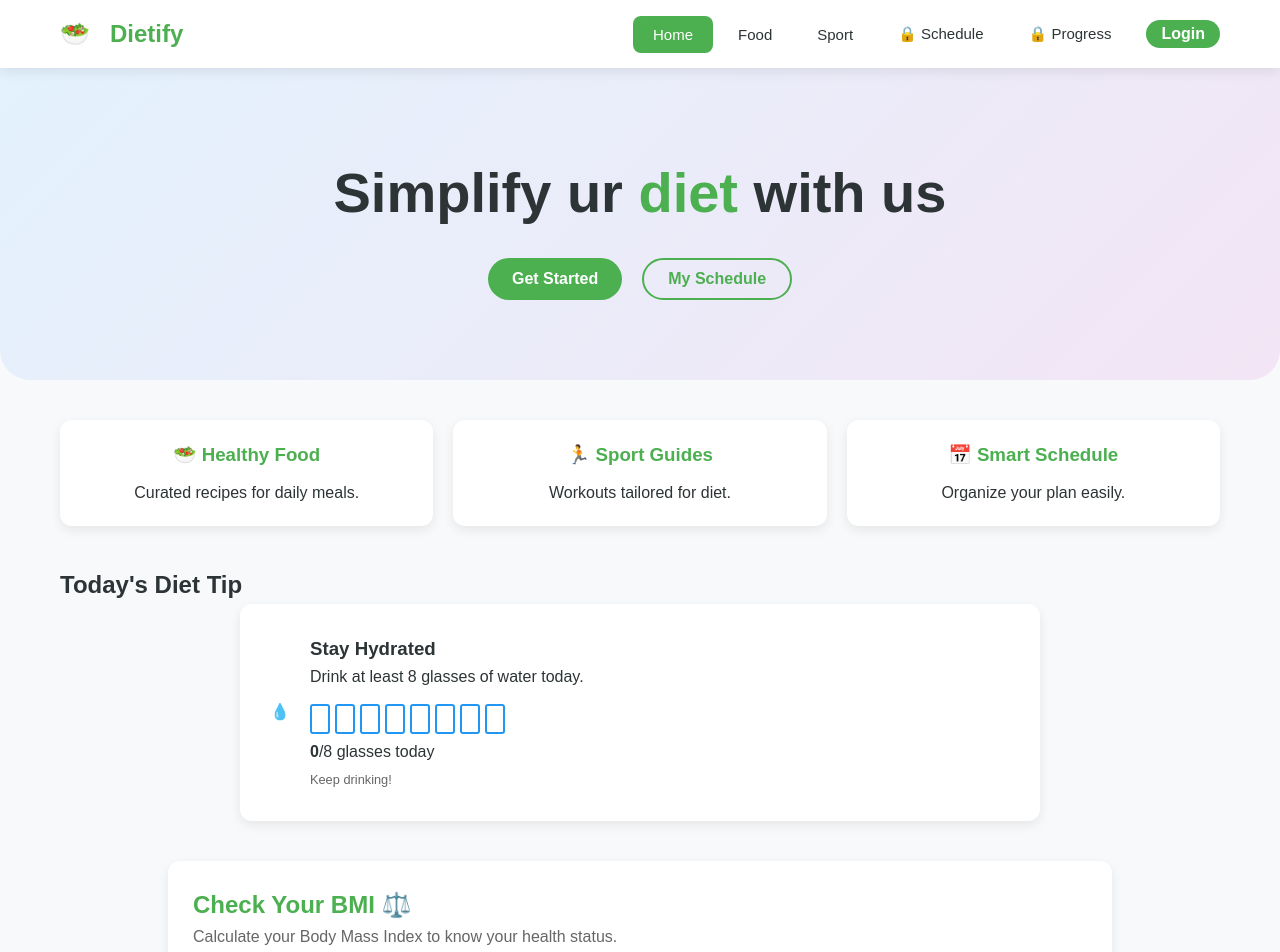
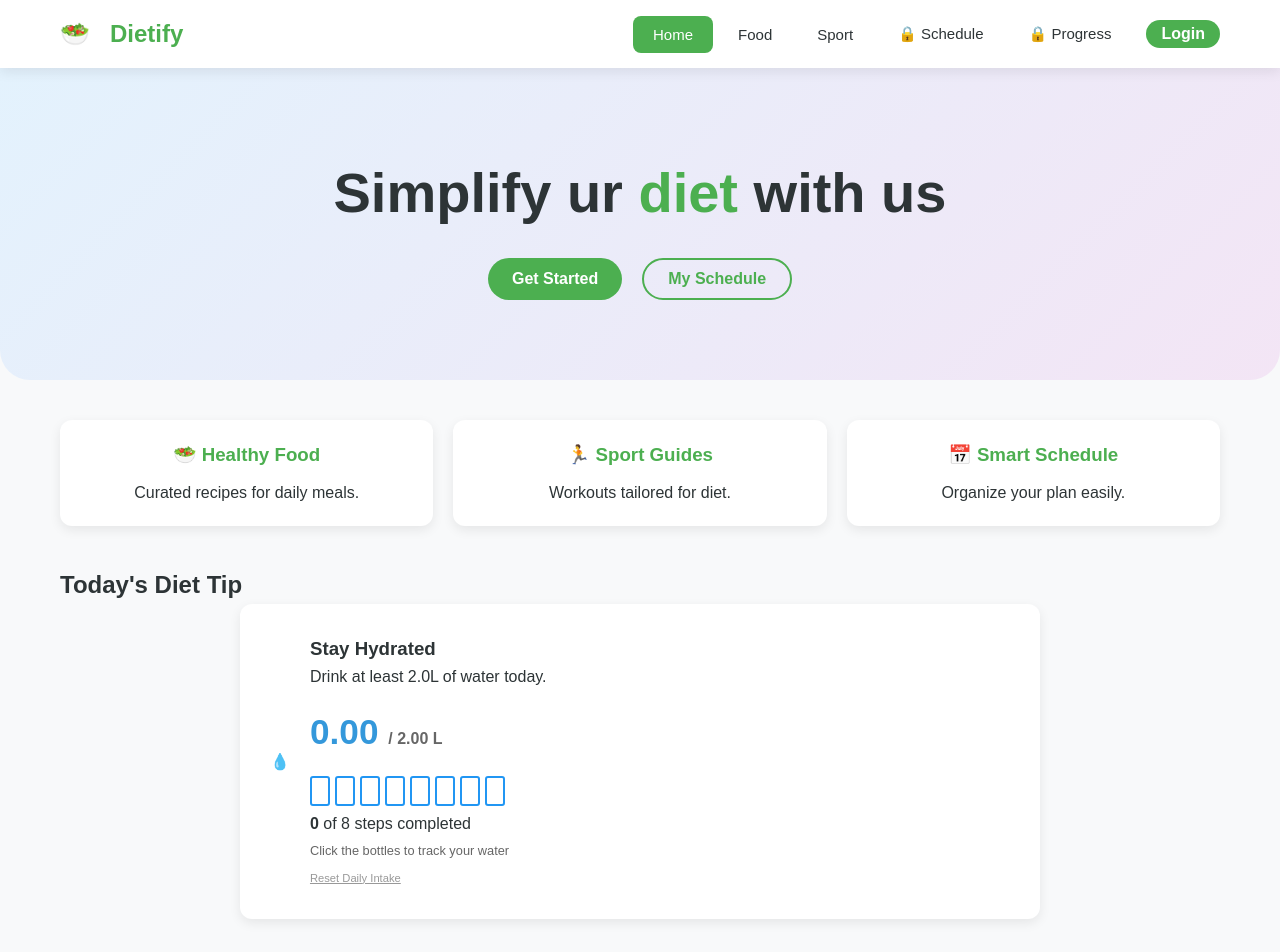
Before and after one commit to nabilasyahri/Dietify, a React (Vite) app in the folder client/: page / in a window 1280 px wide. Shown: the top 952 px of the page. Built offline with nearby package versions, Linux system fonts and the light colour scheme.

Commit message:
revisi pada bagian stay hydrated di home page

```diff
--- a/client/src/app.jsx
+++ b/client/src/app.jsx
@@ -24,7 +24,7 @@ function App() {
   const [tempProgress, setTempProgress] = useState({}) // Menampung inputan progress sementara
 
   // state air minum
-  const [waterCount, setWaterCount] = useState(0)
+  const [waterCount, setWaterCount] = useState(0);
 
   // DATA STATIC
   const workouts = [
@@ -707,6 +707,7 @@ const handleCalculateBMI = (e) => {
                 <div className="feature-box"><h3>🏃 Sport Guides</h3><p>Workouts tailored for diet.</p></div>
                 <div className="feature-box"><h3>📅 Smart Schedule</h3><p>Organize your plan easily.</p></div>
             </section>
+
             <section className="diet-tips">
               <div className="container">
                 <h2>Today's Diet Tip</h2>
@@ -714,31 +715,45 @@ const handleCalculateBMI = (e) => {
                   <div className="tip-icon">💧</div>
                   <div className="tip-content">
                     <h3>Stay Hydrated</h3>
-                    <p>Drink at least 8 glasses of water today.</p>
+                    <p>Drink at least 2.0L of water today.</p>
                     <div className="water-tracker">
+                      <div style={{ marginBottom: '15px' }}>
+                        {/* logika: waterCount dikali 0.25 untuk mendapatkan angka liter */}
+                        <h2 style={{ color: '#3498db', fontSize: '2.2rem', margin: '0' }}>
+                          {(waterCount * 0.25).toFixed(2)} <span style={{fontSize: '1rem', color: '#666'}}> / 2.00 L</span>
+                        </h2>
+                      </div>
+
                       <div className="water-bottles">
-                        {[1,2,3,4,5,6,7,8].map((num) => (
+                        {[1, 2, 3, 4, 5, 6, 7, 8].map((num) => (
                           <div
                             key={num}
-                            // Logika warna: Jika nomor botol <= jumlah minum, jadi biru
                             className={`water-bottle ${num <= waterCount ? 'filled' : ''}`}
-                            // Logika klik: Ubah jumlah minum sesuai botol yg diklik
+                            // klik botol ke-4, maka waterCount jadi 4 (4 * 0.25 = 1.00L)
                             onClick={() => setWaterCount(num)}
-                            style={{cursor: 'pointer'}}
+                            style={{ cursor: 'pointer' }}
                           ></div>
                         ))}
                       </div>
-                      <p><b>{waterCount}</b>/8 glasses today</p>
+
+                      <p><b>{waterCount}</b> of 8 steps completed</p>
                       <p style={{fontSize: '0.8rem', color: '#666', marginTop: '5px'}}>
-                        {waterCount >= 8 ? "Great job! You're fully hydrated! 💧" : "Keep drinking!"}
+                        {waterCount >= 8 ? "Great job! You've reached 2 Liters! 💧" : "Click the bottles to track your water"}
                       </p>
+
+                      {/* tombol Reset tambahan*/}
+                      <button
+                        onClick={() => setWaterCount(0)}
+                        style={{marginTop: '10px', background: 'none', border: 'none', color: '#999', cursor: 'pointer', fontSize: '0.7rem', textDecoration: 'underline'}}
+                      >
+                        Reset Daily Intake
+                      </button>
                     </div>
-                    {/* ------------------------- */}
-
                   </div>
                 </div>
               </div>
             </section>
+
             <section className="container" style={{marginTop: '40px', padding: '0 10%'}}>
               <div className="card" style={{display: 'flex', flexWrap: 'wrap', gap: '30px', alignItems: 'center', background: '#fff'}}>
                 <div style={{flex: 1, minWidth: '300px'}}>
```
Lines whose indentation alone changed are shown as unchanged.
